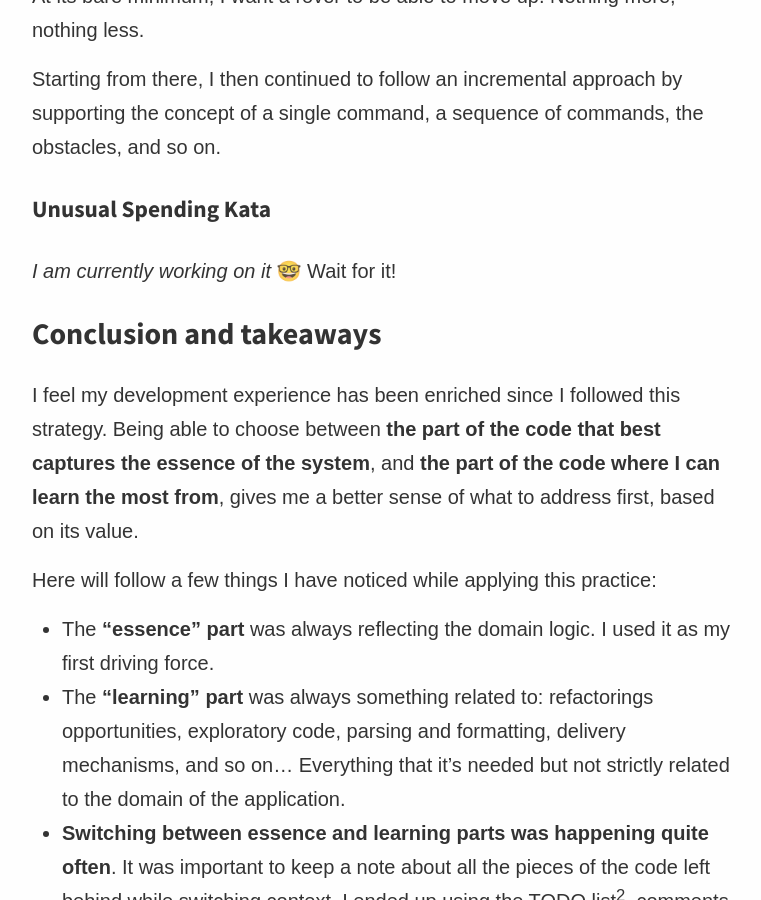
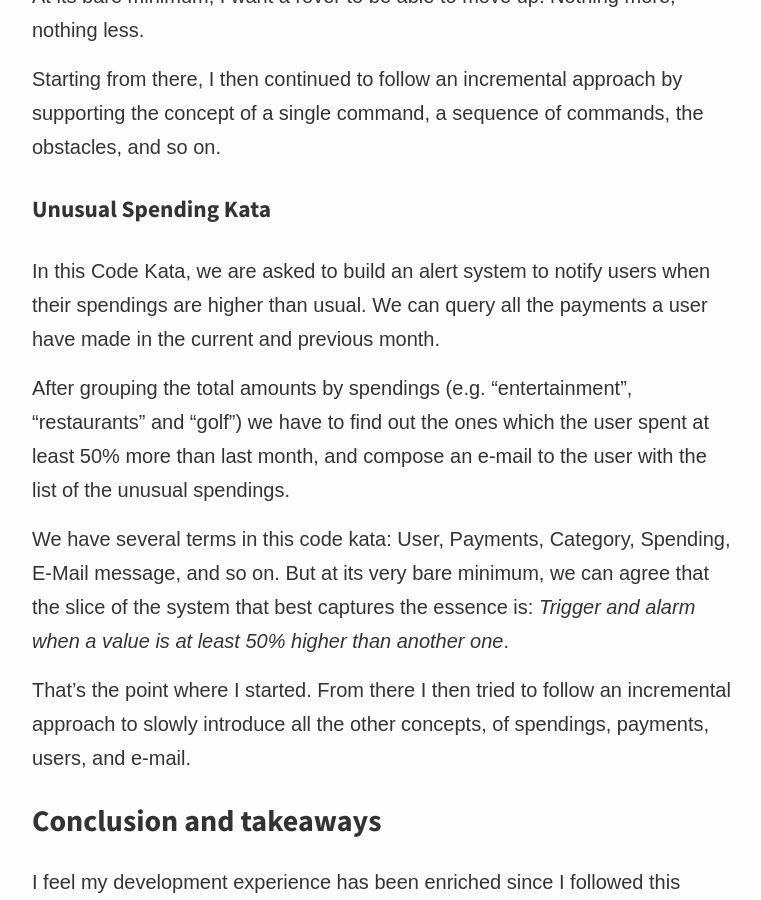
Before and after one commit to joebew42/joebew42.github.io, a Jekyll site: the page built from _posts/2020-11-03-essence-and-learning-in-code.markdown, in a window 1280 px wide and 900 px high, scrolled down 4476 px. Shown: the whole window, without its empty margins (258-1019 px from the left). Built offline with Jekyll 4.4.1, drawn with Linux system fonts in a browser that asks for light colours; emoji names are drawn with the system emoji font; some web fonts are replaced.

Commit message:
Add the section about the unusual spending kata

```diff
--- a/_posts/2020-11-03-essence-and-learning-in-code.markdown
+++ b/_posts/2020-11-03-essence-and-learning-in-code.markdown
@@ -108,7 +108,13 @@
 
 ### Unusual Spending Kata
 
-_I am currently working on it_ :nerd_face: Wait for it!
+In this Code Kata, we are asked to build an alert system to notify users when their spendings are higher than usual. We can query all the payments a user have made in the current and previous month.
+
+After grouping the total amounts by spendings (e.g. "entertainment", "restaurants" and "golf") we have to find out the ones which the user spent at least 50% more than last month, and compose an e-mail to the user with the list of the unusual spendings.
+
+We have several terms in this code kata: User, Payments, Category, Spending, E-Mail message, and so on. But at its very bare minimum, we can agree that the slice of the system that best captures the essence is: _Trigger and alarm when a value is at least 50% higher than another one_.
+
+That's the point where I started. From there I then tried to follow an incremental approach to slowly introduce all the other concepts, of spendings, payments, users, and e-mail.
 
 ## Conclusion and takeaways
 
```
